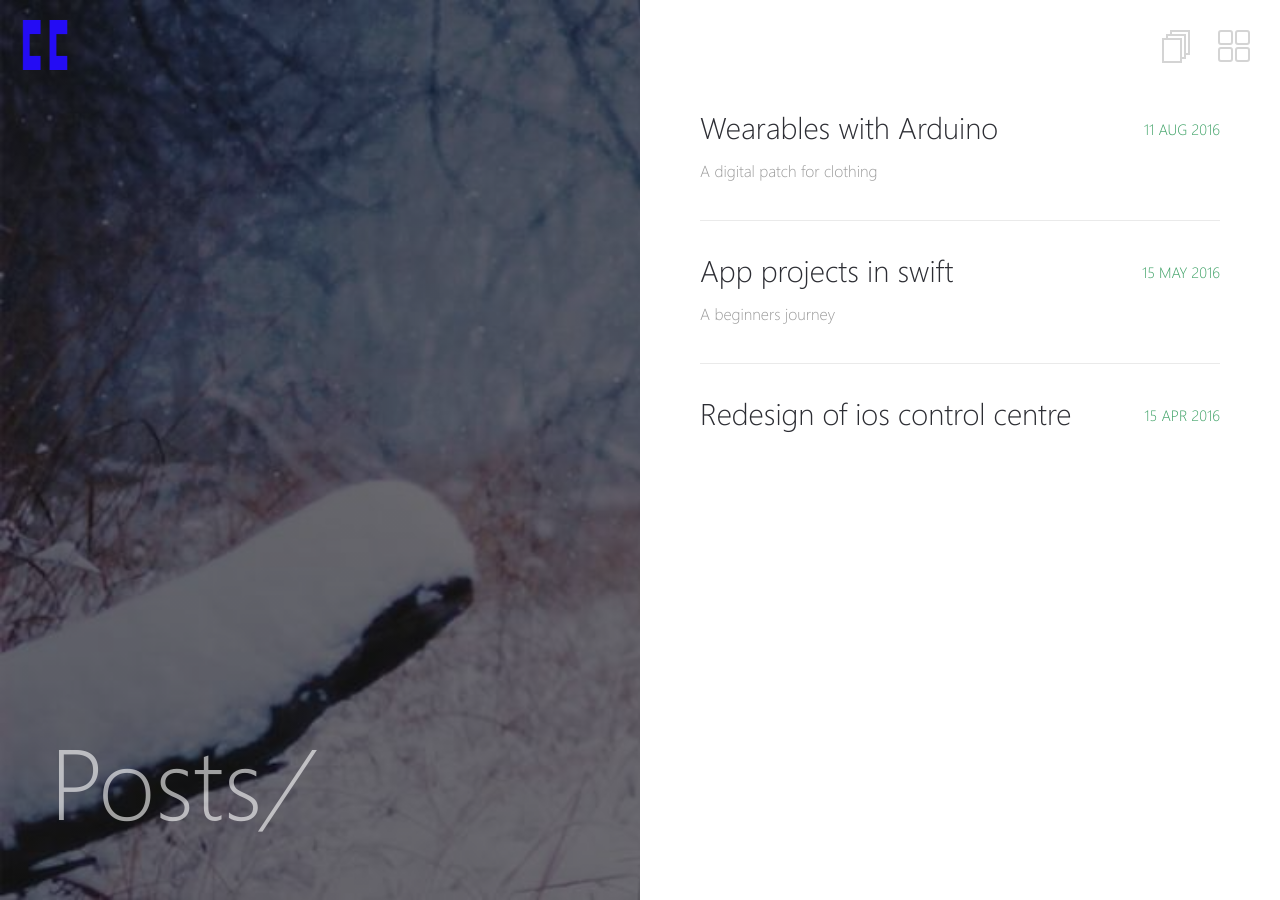
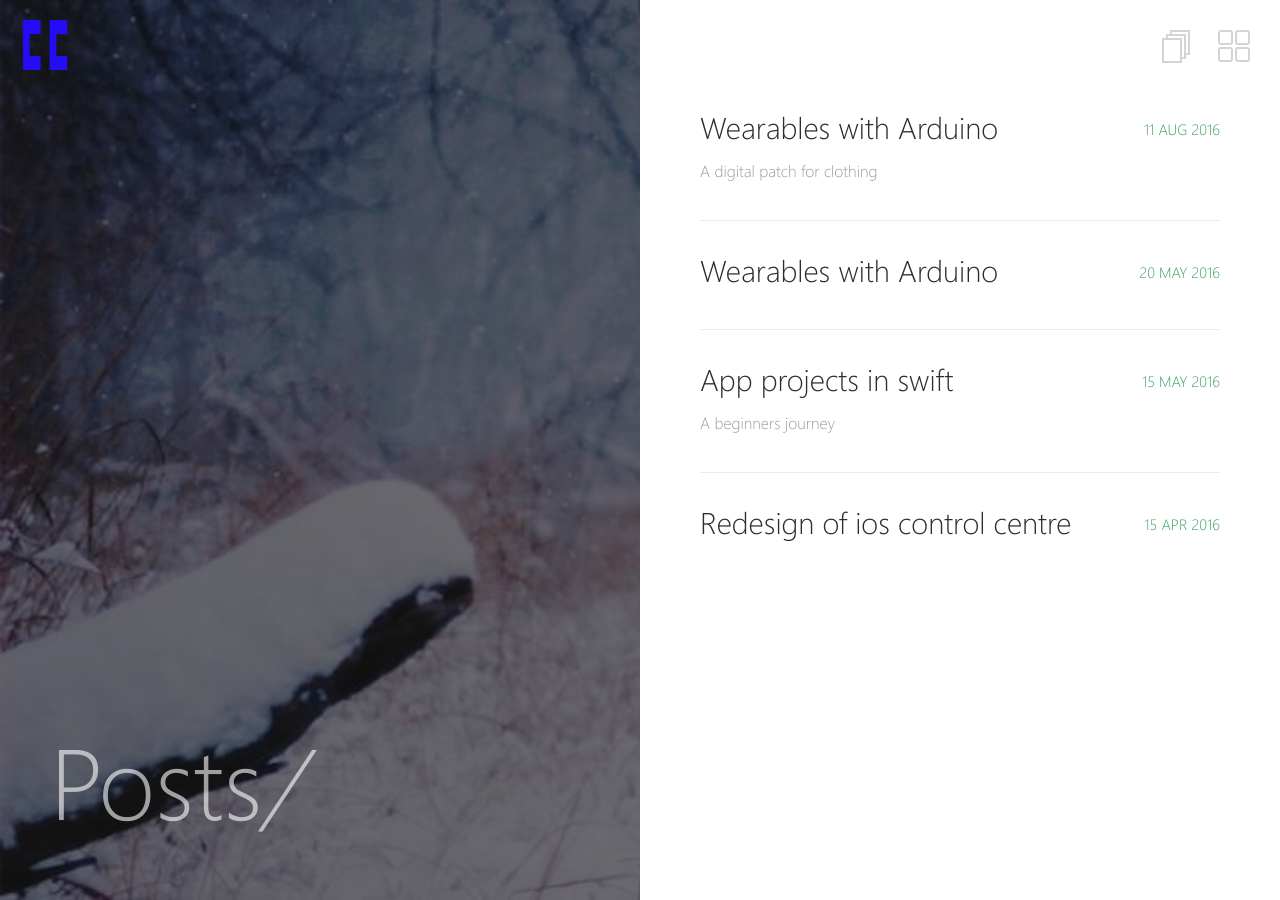
Before and after one commit to cc-lemon/cc-lemon.github.io-, a Jekyll site: the page built from _pages/posts.md, in a window 1280 px wide. Built offline with Jekyll 4.4.1, drawn with Linux system fonts in a browser that asks for light colours.

Commit message:
Removed canvas js

```diff
--- a/_layouts/home.html
+++ b/_layouts/home.html
@@ -20,7 +20,7 @@
         {% include social-links.html %}
       </div>
     </div>
-        <canvas></canvas>
+        <!--canvas></canvas-->
     </div>
 
     <div class="block-right">
--- /dev/null
+++ b/_posts/2016-05-20-one-of-the-cross-programs.md
@@ -0,0 +1,8 @@
+---
+layout: post
+title:  "Wearables with Arduino"
+image: images/arduino-patch.jpg
+tag:
+
+
+---
```
Also changed, not shown: index.md (+1 -1 lines).
